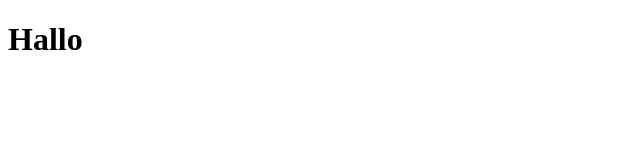
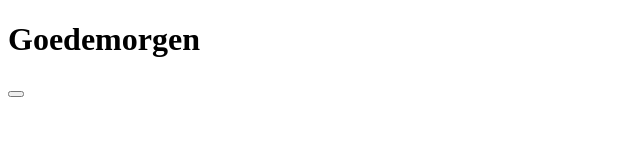
Before and after one commit to Thygo11/Javascript, a plain HTML site: page Week 2/index.html in a window 1280 px wide. Shown: the whole page, without its empty margins (0-640 px from the left). Drawn offline with Linux system fonts and the light colour scheme.

Commit message:
Update index.html

```diff
--- a/Week 2/index.html
+++ b/Week 2/index.html
@@ -6,9 +6,9 @@
     <title>Document</title>
 </head>
 <body>
-   <h1 onclick="changetext()" id="text">Hallo</h1>
+   <h1 id="text">Goedemorgen</h1>
 
-
+   <button onclick="changetext()"></button>
 
 
     <script defer src="App.js"></script>
```
